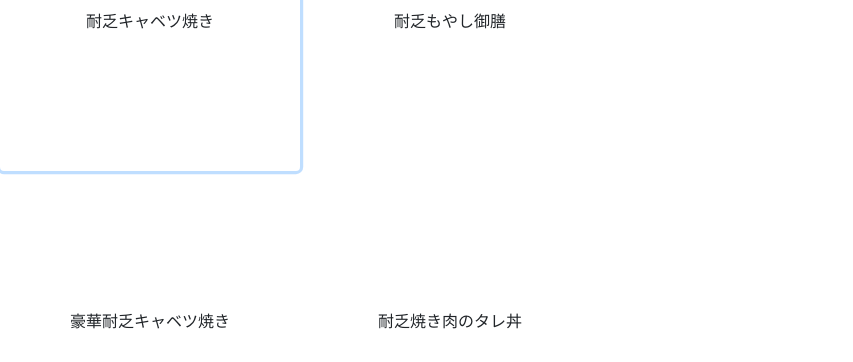
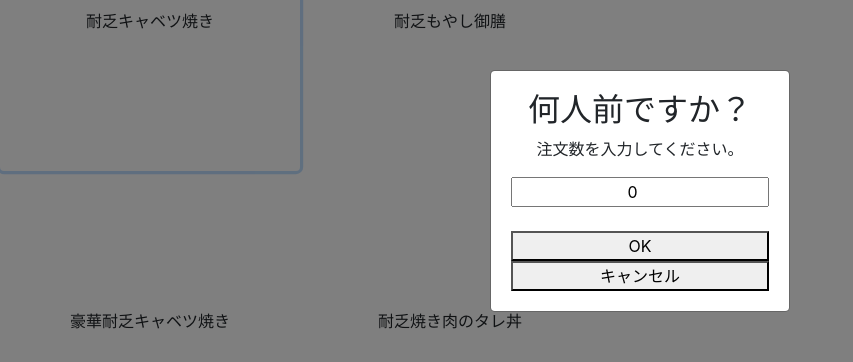
Before and after one commit to ykp1974/YkpVue3, a Vue app: page / in a window 1280 px wide. Both pictures are taken after a click on the button "耐乏キャベツ焼き". Shown: the part 209-571 px from the top of the page, without its empty margins (0-853 px from the left). Built offline with nearby package versions, Linux system fonts and the light colour scheme.

Commit message:
反映されていなかったので追加

```diff
--- a/src/views/Home.vue
+++ b/src/views/Home.vue
@@ -21,6 +21,7 @@
     content="注文数を入力してください。"
     @close="showModal = false"
     @updateModalInputValues="handleUpdateModalInputValues"
+    :initialValue="currentButton ? currentButton.inputValue : 0"
   />
 </template>
 
--- /dev/null
+++ b/src/views/TestModal.vue
@@ -0,0 +1,75 @@
+<template>
+  <div v-if="show" class="modal-overlay" @click.self="closeModal">
+    <div class="modal-content">
+      <h2>{{ title }}</h2>
+      <p>{{ content }}</p>
+      <input type="number" v-model="inputValue" @input="validateInput" class="centered-input" />
+      <br/>
+      <button @click="handleOkClick">OK</button>
+      <!-- キャンセルボタンを追加 -->
+      <button @click="closeModal">キャンセル</button>
+    </div>
+  </div>
+</template>
+
+<script>
+export default {
+  props: ['show', 'title', 'content', 'initialValue'],
+  data() {
+    return {
+      inputValue: 0
+    };
+  },
+  methods: {
+    handleOkClick() {
+      // 数量とステータスをHome.vueに渡す
+      this.$emit('updateModalInputValues', parseInt(this.inputValue, 10));
+      this.closeModal();
+    },
+    closeModal() {
+      this.$emit('close');
+    },
+    validateInput(event) {
+      const value = event.target.value;
+      if (!/^\d*$/.test(value)) {
+        event.target.value = this.inputValue;
+      } else {
+        this.inputValue = value;
+      }
+    }
+  },
+  watch: {
+    // モーダルが表示されるたびにinputValueをリセットする
+    show(newVal) {
+      if (newVal) {
+        this.inputValue = this.initialValue;
+      }
+    }
+  }
+};
+</script>
+
+<style>
+.modal-overlay {
+  position: fixed;
+  top: 0;
+  left: 0;
+  width: 100%;
+  height: 100%;
+  background: rgba(0, 0, 0, 0.5);
+  display: flex;
+  justify-content: center;
+  align-items: center;
+}
+.modal-content {
+  background: white;
+  padding: 20px;
+  border-radius: 5px;
+  text-align: center;
+  width: 30%;
+  max-width: 300px;
+}
+.centered-input {
+  text-align: center;
+}
+</style>
```
